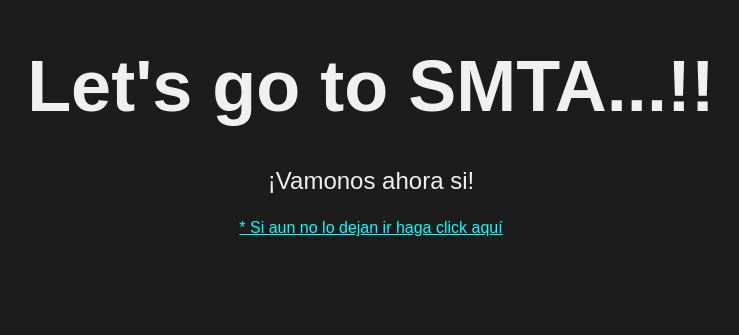
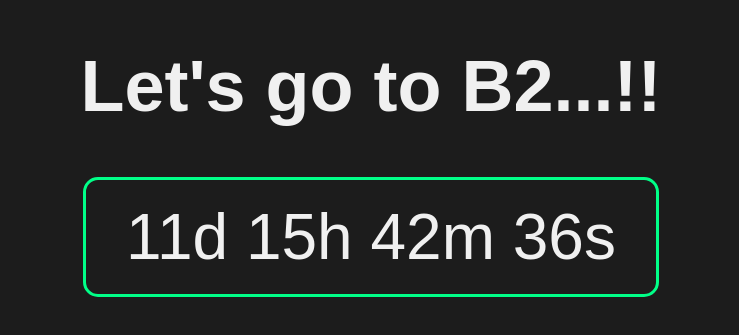
Before and after one commit to Ulisesloc/Cuenta_regresiva_general, a plain HTML site: page index.html in a window 1280 px wide. Shown: the part 111-446 px from the top of the page, without its empty margins (269-1008 px from the left). Drawn offline with Linux system fonts and the light colour scheme.

Commit message:
Update index.html
Cambio de cuenta regresiva

```diff
--- a/index.html
+++ b/index.html
@@ -51,7 +51,7 @@
   <div id="countdown"></div>
 
   <div id="after-message">
-    <p>¡Vamonos ahora si!</p>
+    <p>¡Regreso del Uli a B2!</p>
     <a onclick="showAltPage()">* Si aun no lo dejan ir haga click aquí</a>
   </div>
 
@@ -61,8 +61,8 @@
 
   <script>
     // === CONFIGURA AQUÍ ===
-    const countdownTitle = "Let's go to SMTA...!!";
-    const targetDate = new Date("2025-09-17T15:00:00"); // YYYY-MM-DDTHH:MM:SS
+    const countdownTitle = "Let's go to B2...!!";
+    const targetDate = new Date("2025-10-06T10:00:00"); // YYYY-MM-DDTHH:MM:SS
     // =======================
 
     document.getElementById("title").innerText = countdownTitle;
```
